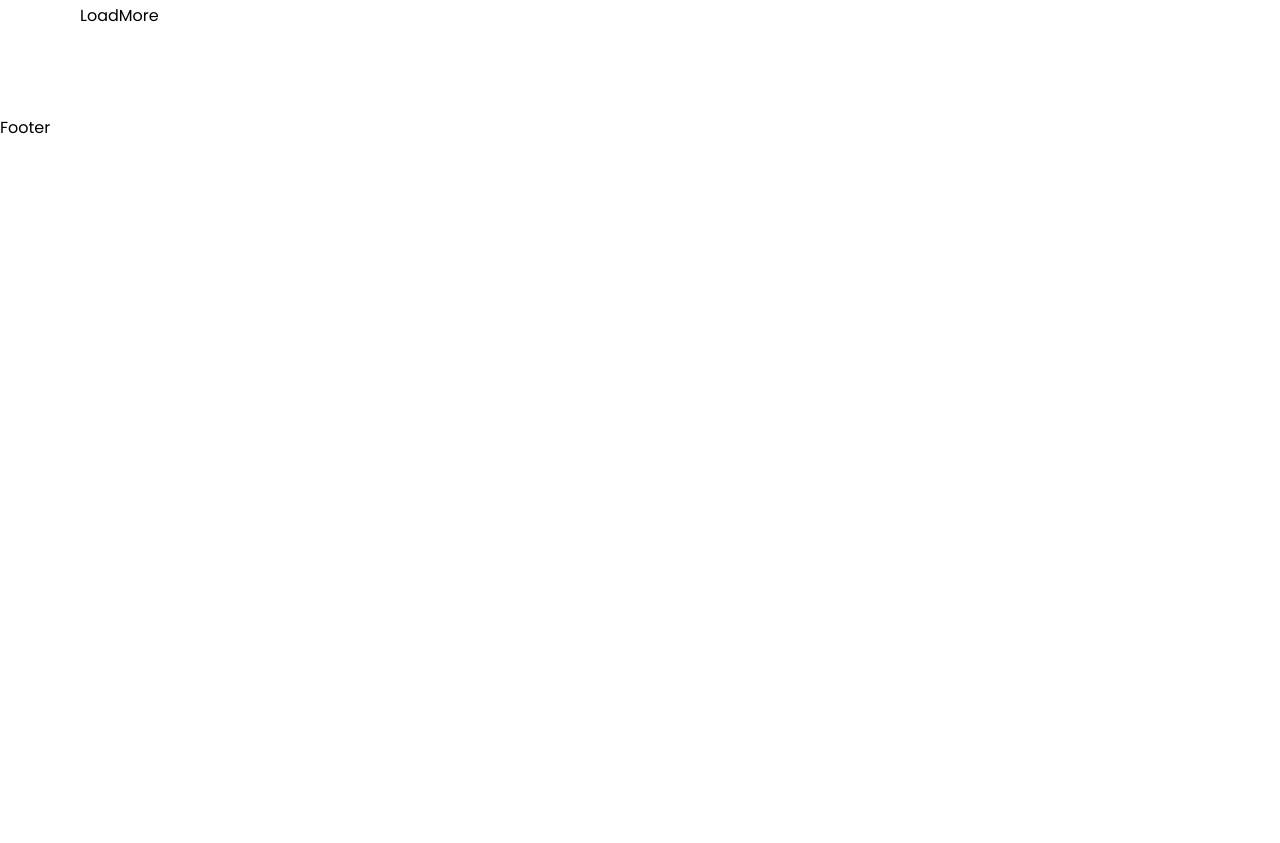
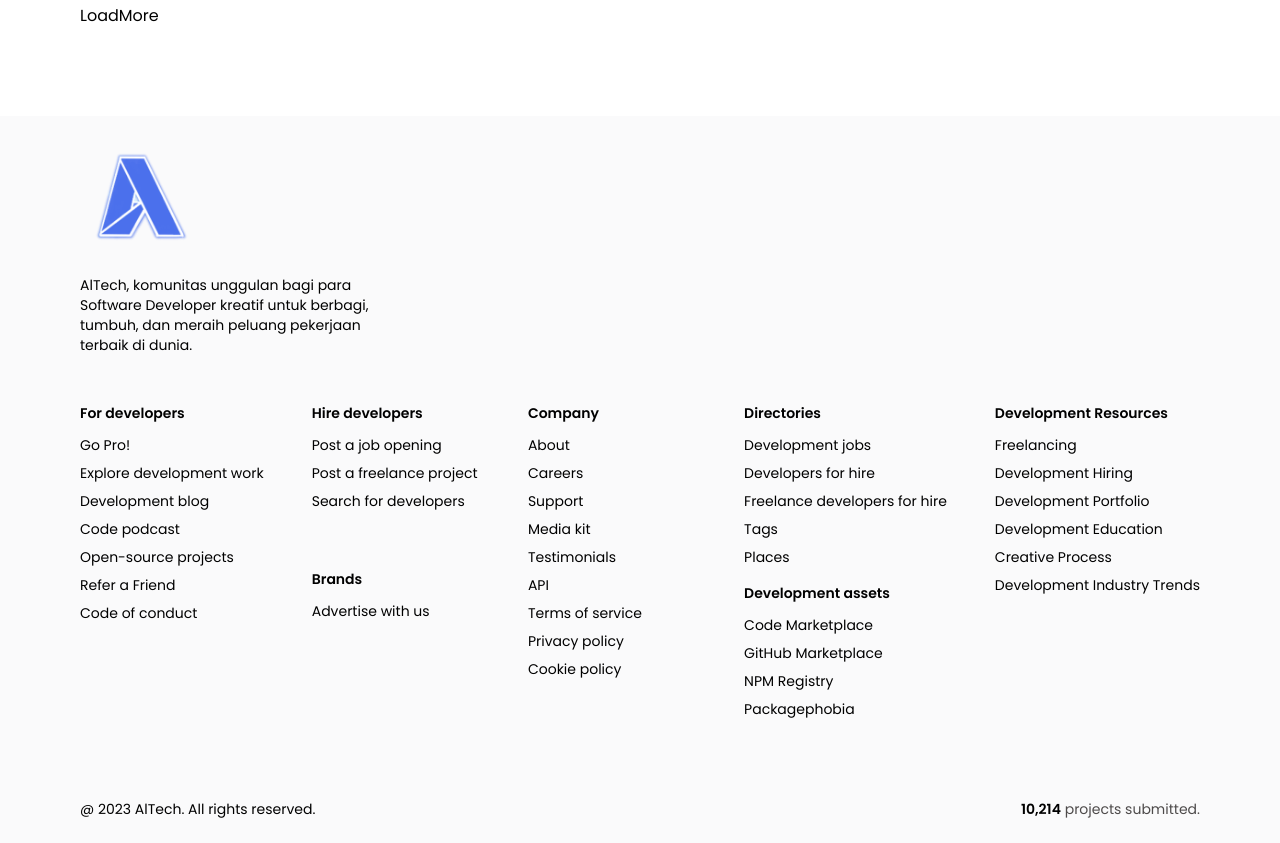
Before and after one commit to albertnanda19/AlTech, a Next.js app: page / in a window 1280 px wide. Shown: the part 224-1067 px from the top of the page. Before the commit the page ends 800 px from the top, so only its background shows below. Built offline with nearby package versions, Linux system fonts and the light colour scheme.

Commit message:
create footer component

```diff
--- a/components/Footer.tsx
+++ b/components/Footer.tsx
@@ -1,8 +1,63 @@
+import { footerLinks } from '@/constants'
+import Image from 'next/image'
+import Link from 'next/link';
 import React from 'react'
+
+type ColumnProps = {
+    title: string;
+    links: Array<string>;
+}
+
+const FooterColumn = ({ title, links }: ColumnProps) => (
+    <div className='footer_column'>
+        <h4 className='font-semibold'>{title}</h4>
+        <ul className='flex flex-col gap-2 font-normal'>
+            {links.map((link) => <Link href="/" key={link}>{link}</Link>)}
+        </ul>
+    </div>
+)
 
 const Footer = () => {
     return (
-        <div>Footer</div>
+        <footer className='flexStart footer'>
+            <div className='flex flex-col gap-12 w-full'>
+                <div className='flex items-start flex-col'>
+                    <Image
+                        src="/logo.png"
+                        width={115}
+                        height={38}
+                        alt='AlTech'
+                    />
+
+                    <p className='text-start text-sm font-normal mt-5 max-w-xs'>
+                        AlTech, komunitas unggulan bagi para Software Developer kreatif untuk berbagi, tumbuh, dan meraih peluang pekerjaan terbaik di dunia.
+                    </p>
+                </div>
+                <div className='flex flex-wrap gap-12'>
+                    <FooterColumn title={footerLinks[0].title} links={footerLinks[0].links} />
+
+                    <div className='flex-1 flex flex-col gap-4'>
+                        <FooterColumn title={footerLinks[1].title} links={footerLinks[1].links} />
+                        <FooterColumn title={footerLinks[2].title} links={footerLinks[2].links} />
+                    </div>
+                    <FooterColumn title={footerLinks[3].title} links={footerLinks[3].links} />
+                    <div className='flex-1 flex flex-col gap-4'>
+                        <FooterColumn title={footerLinks[4].title} links={footerLinks[4].links} />
+                        <FooterColumn title={footerLinks[5].title} links={footerLinks[5].links} />
+                    </div>
+                    <FooterColumn title={footerLinks[6].title} links={footerLinks[6].links} />
+                </div>
+            </div>
+
+            <div className='flexBetween footer_copyright'>
+                <p>@ 2023 AlTech. All rights reserved.</p>
+                <p className='text-gray'>
+                    <span className='text-black font-semibold'>
+                        10,214
+                    </span> projects submitted.
+                </p>
+            </div>
+        </footer>
     )
 }
 
```
